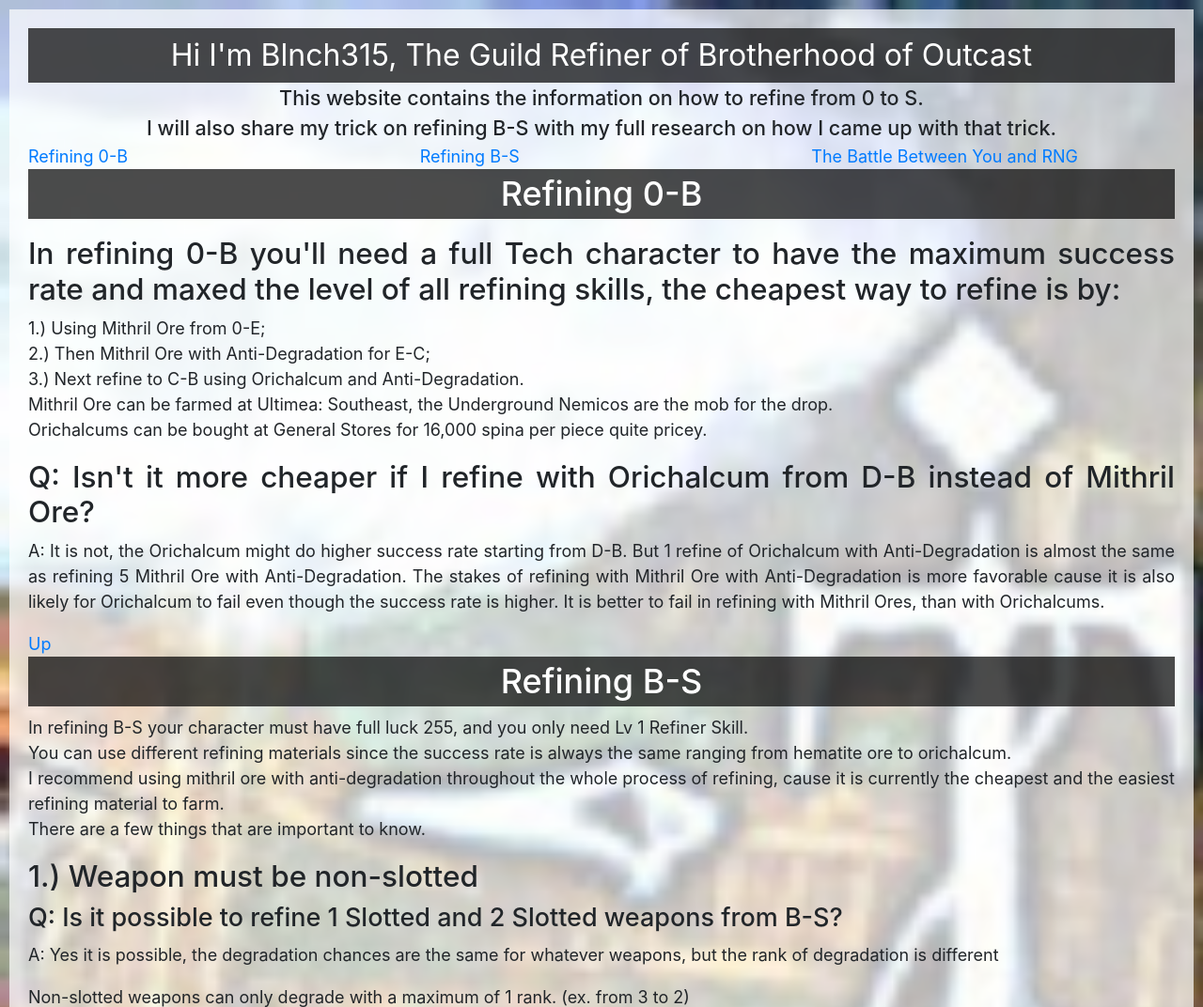
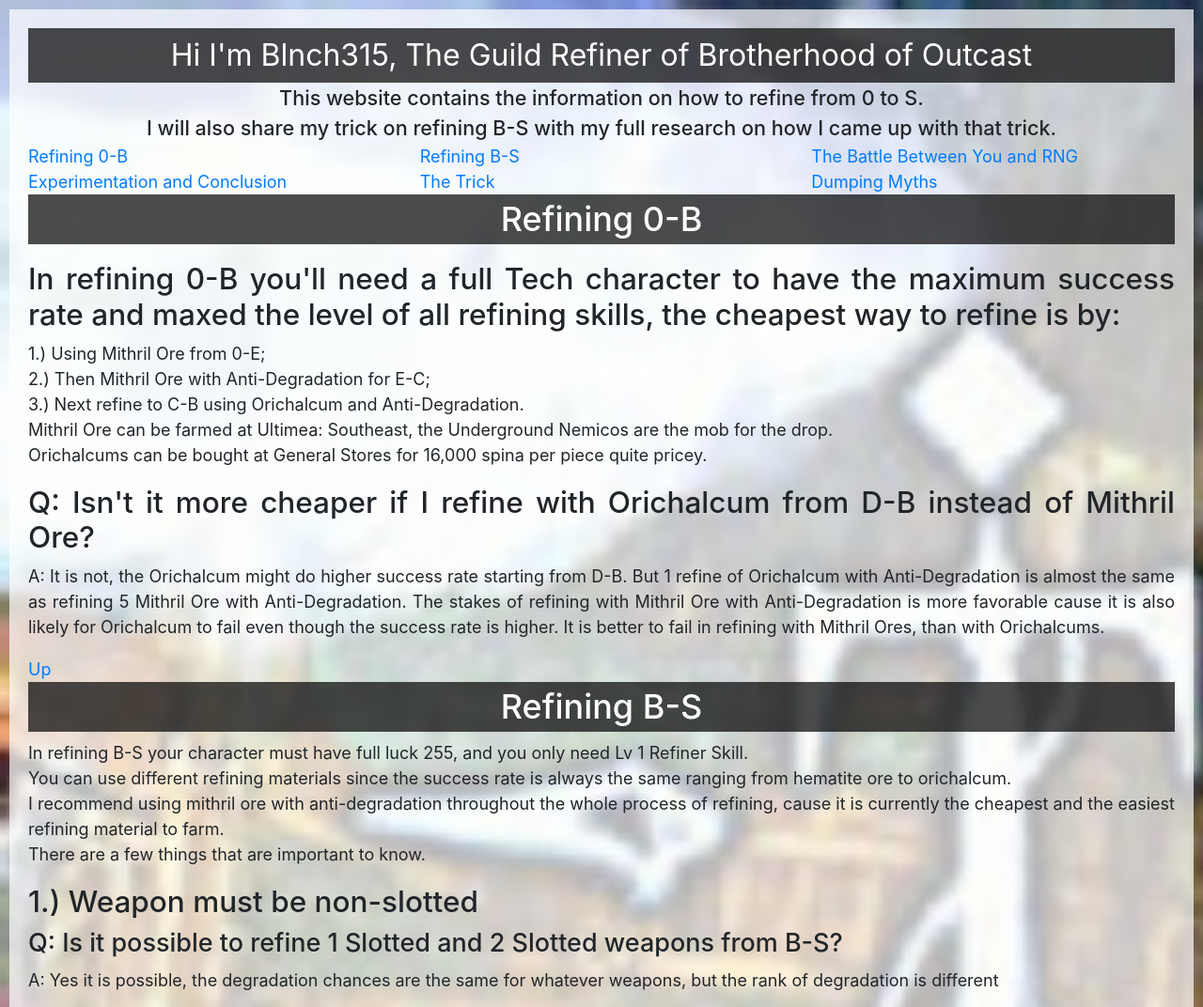
Before and after one commit to Blnch315/blnch315.github.io, a plain HTML site: page index.html in a window 1280 px wide. Shown: the top 1072 px of the page at 94% size. Drawn offline with Linux system fonts and the light colour scheme.

Commit message:
Update index.html

```diff
--- a/index.html
+++ b/index.html
@@ -14,7 +14,7 @@
         This website contains the information on how to refine from 0 to S.<br>
         I will also share my trick on refining B-S with my full research on how I came up with that trick.
     </div>
-    <div id="quicklink" class="row">
+    <div id="quicklink1" class="row">
         <a class="quicklink col-4" href="#RefOB">
             Refining 0-B
         </a>
@@ -23,6 +23,17 @@
         </a>
         <a class="quicklink col-4" href="#RefAd">
             The Battle Between You and RNG
+        </a>
+    </div>
+    <div id="quicklink2" class="row">
+        <a class="quicklink col-4" href="#EaC">
+            Experimentation and Conclusion
+        </a>
+        <a class="quicklink col-4" href="#trick">
+            The Trick
+        </a>
+        <a class="quicklink col-4" href="#dump">
+            Dumping Myths
         </a>
     </div>
     <div id="RefOB">
@@ -104,7 +115,7 @@
             The answer is by refining using prime numbers that will end up in different "ones" digit as your interval in seconds. The numbers are 3, 7, 9, and 13.
             3 seconds is too fast, and it may result in insignificantly close result that may cause consecutive failure to refine.
         </p>
-        <h2>Experimentation and Conclusion</h2>
+        <h2 id="EaC">Experimentation and Conclusion</h2>
         I'm still currently on the way of making the cheapest trick to refining +S. Currently on test 5 with it, and below are the results of Test 1 to 4
         <p>
             <h3>The lucky magic number is 7</h3>
@@ -120,14 +131,14 @@
             <h3>Test 4</h3>
             I used 1 stack of Anti-Degradation only :3, cause I refined the same hour that Test 3 succeeded.
         <p>
-            <h2>The Trick (Unofficial)</h2>
+            <h2 id="trick">The Trick (Unofficial)</h2>
             The trick for refining B-S is:<br>
             1.) Refine in 7 seconds interval;<br>
             2.) Only use 1 stack of Anti-Degradation per session of refining; <br>
             3.) The interval of each sessions must be 2-4 hours; <br>
             4.) Patience is the key. Time is gold, and more time will give you more gold... YUMM :3
         </p>
-            <h2>Dumping Myths</h2>
+            <h2 id="dump">Dumping Myths</h2>
             1.) Place of refine doesn't matter there is no need to change places, you only need a place that is not laggy :3. You can do it in a laggy place but thats pretty annoying, results will still be the same.<br>
             2.) Refining with different refine materials doesn't matter. As a programmer, assigning different values in different refining materials is not really significant when refining B-S.<br>
         <a class="quicklink" href="#quicklink">
```
